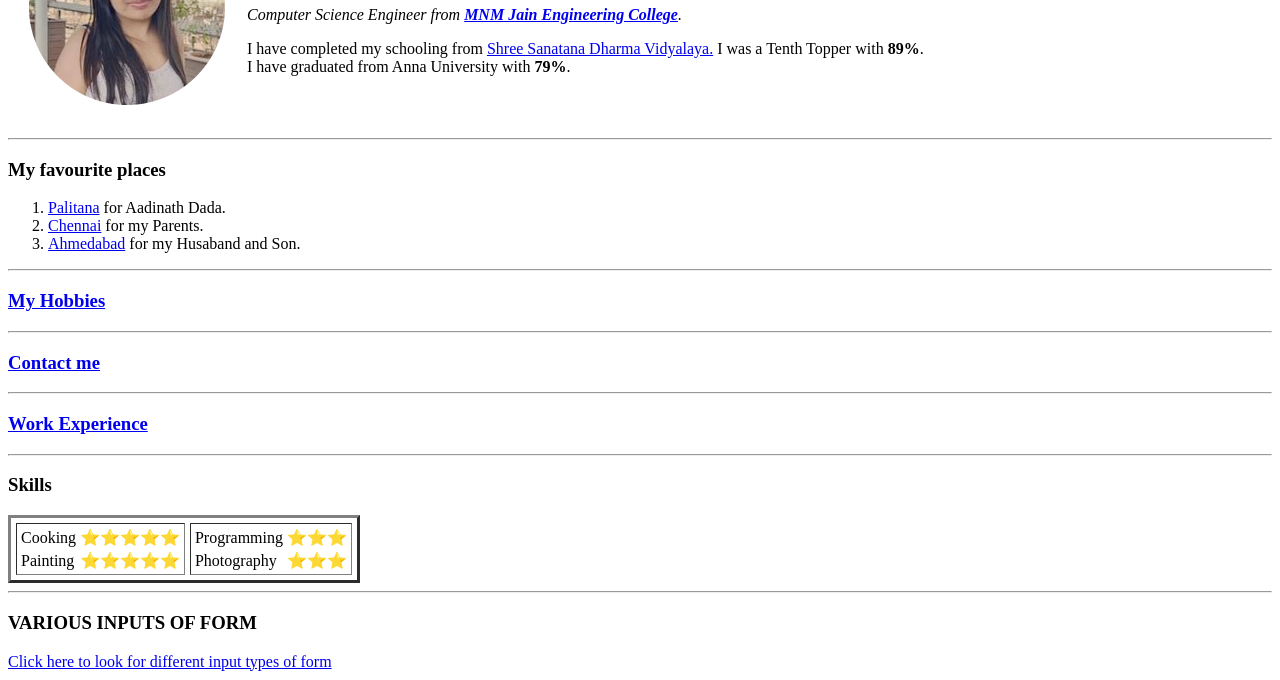
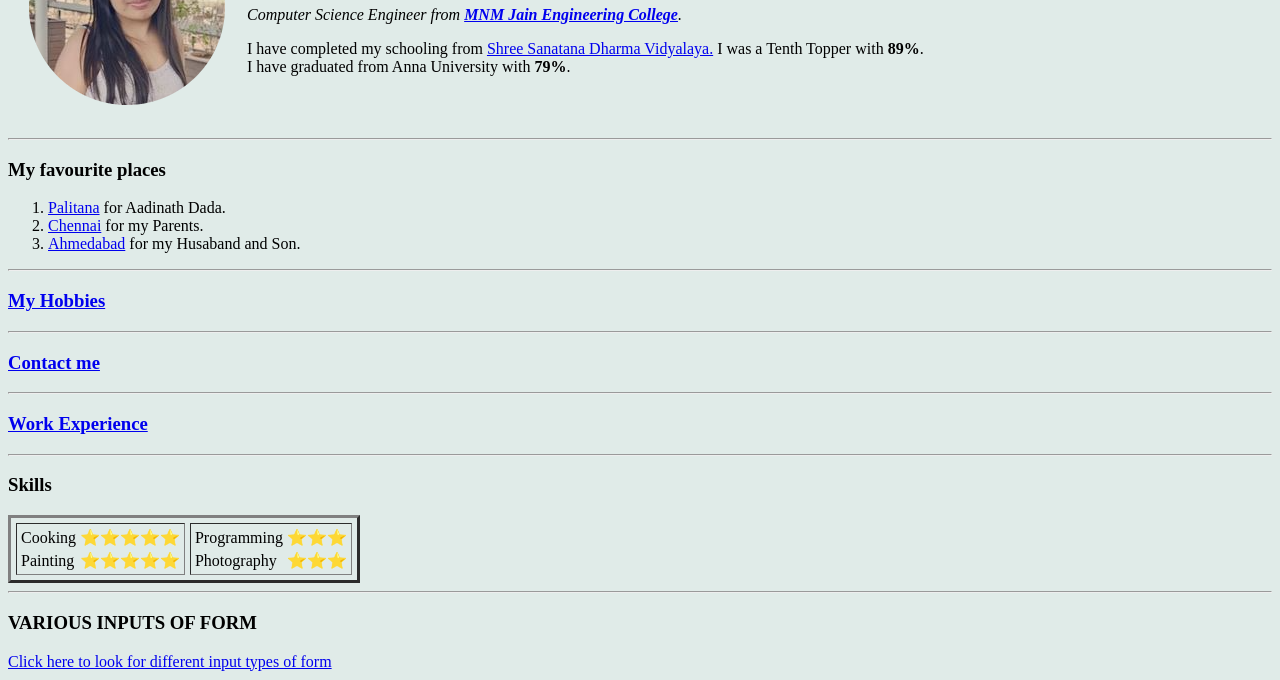
Before and after one commit to Rajul2010/Profile, a plain HTML site: page index.html in a window 1280 px wide. Shown: the part 120-800 px from the top of the page. Drawn offline with Linux system fonts and the light colour scheme.

Commit message:
Update index.html

```diff
--- a/index.html
+++ b/index.html
@@ -10,7 +10,7 @@
   <!--Unicode table characters from Internet can be used here by simple copy and paste options-->
 </head>
 
-<body>
+<body style = " background-color : #e0ebe8;">
   <table cellspacing="20">
     <!--cellspacing provides space between the cells in pixels-->
     <tr>
```
